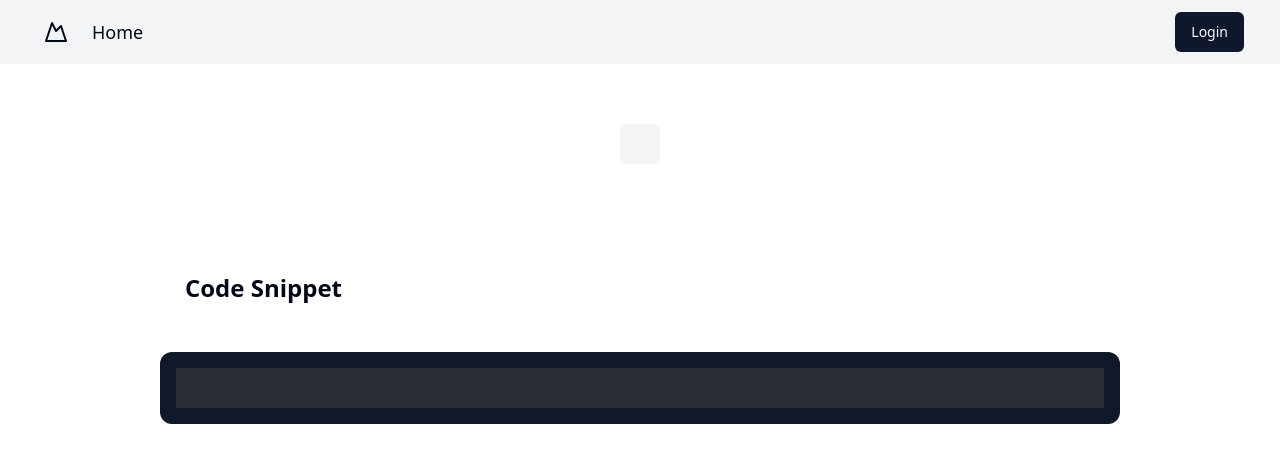
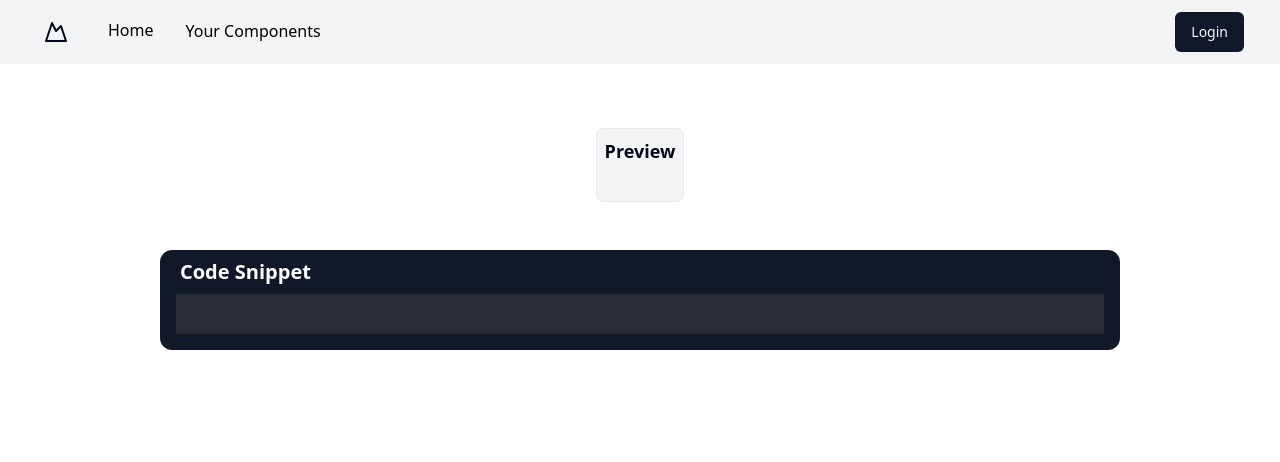
Before and after one commit to AayushtheCoder01/share-components, a React (Vite) app: page /components/codes/1/1 in a window 1280 px wide. Shown: the top 462 px of the page. Built offline with nearby package versions, Linux system fonts and the light colour scheme; no server answers.

Commit message:
layoutChanged

```diff
--- a/src/App.css
+++ b/src/App.css
@@ -1,7 +1,8 @@
 .snippit-text{
-  margin-left: 14%;
-  margin-bottom: 2rem;
-  font-size: 30px;
+  display: flex;
+  align-items: center;
+  justify-content: start;
+  width: 100%;
 }
 .urlBtn{
   transition-delay: 0.01s;
--- a/src/Components/Card.jsx
+++ b/src/Components/Card.jsx
@@ -7,10 +7,10 @@ function Card({data, collectionId}) {
   const htmlString = code;
   const parsedHtml = parse(htmlString);
   return (
-<div className="w-12/12 mb-5 h-auto">
+<div className="w-12/12 mb-5 h-auto m-2 wiauto max-w-[300px]">
   <div className="w-12/12 h-auto">
-    <div className="min-w-[350px] h-auto mx-auto bg-white rounded-md overflow-hidden shadow-md m-0">
-      <div className="flex p-2 items-center justify-center overflow-hidden bg-gray-200 h-48">
+    <div className="min-w-[300px] h-auto mx-auto bg-white rounded-md overflow-hidden shadow-md m-0">
+      <div className="flex p-2 items-center justify-center overflow-hidden bg-gray-200 h-48 overflow-hidden">
         {parsedHtml}
       </div>
       <div className="p-4">
--- a/src/Components/Codes.jsx
+++ b/src/Components/Codes.jsx
@@ -61,20 +61,29 @@ function Codes() {
 
   return (
     <>
-    <div className='flex items-center h-auto mt-10 mb-10 w-full justify-center p-5'>
-      <div className='p-5 bg-gray-100 rounded-lg'>
-            <Preview code={code}/>
+
+    <div className='flex items-center h-auto mt-10 mb-10 w-full justify-center p-2'>
+      <div className='p-2 bg-gray-100 border border-solid border-gray-200 rounded-lg mt-20'>
+        <div className='w-full flex justify-center'>
+          <h3 className='font-semibold text-lg mb-5 '>Preview</h3>
+        </div>
+
+        <div className='mb-2 px-2'>
+          <Preview code={code}/>
+        </div>
+
           </div>
     </div>
 
 
-    <div className='flex items-center h-auto w-full p-2 mt-20'>
-      <h2 className='snippit-text text-2xl font-bold'>Code Snippet</h2>
-    </div>
-
-    <div className='w-full mt-2 flex justify-center'>
+    <div className='w-full mt-2 flex justify-center mb-5'>
       <div className='w-9/12 bg-gray-900 h-auto p-4 pt-1 rounded-xl'>
         <div className='flex justify-end text-white mb-1 p-1'>
+          <div className='snippit-text'>
+            <h2 className=' text-xl font-bold'>Code Snippet</h2>
+          </div>
+
+
           {code? <button onClick={copyCode} className={`${isCopy? 'bg-green-500': 'bg-blue-500'} p-1 rounded-sm mx-1 px-2 text-md`}>{isCopy? <IoMdCheckmark /> : <IoIosCopy />}</button> : ''}
           {code? <button title="copy url to share" onClick={copyUrl} className={`urlBtn ${isCopyUrl? 'bg-blue-500' : 'bg-green-500'} p-1 rounded-sm px-2 mx-1 text-md`}>{isCopyUrl? <IoMdCheckmark size={'1.5rem'}/> : 'share'}</button> : ''}
         </div>
--- a/src/Components/Component.jsx
+++ b/src/Components/Component.jsx
@@ -32,12 +32,12 @@ function Component() {
 
   return (
     <>
-    {isLoading? <p className='text-center mt-20'>Loading...</p> :<div className='flex mt-10 w-full overflow-hidden'>
+    {isLoading? <p className='text-center mt-20'>Loading...</p> :<div className='flex mt-10 w-full'>
       <div className=''>
-        <SideNavbar></SideNavbar>
+        {/* <SideNavbar></SideNavbar> */}
       </div>
 
-      <div className="flex flex-col w-full md:pl-20 md:w-10/12 h-auto overflow-y-auto scroll">
+      <div className="flex flex-wrap w-full justify-center block h-auto scroll">
         {data.map(item => (
           <Card key={item.$id} data={item} collectionId={'65e8b7272cd65c037a79'}/>
         ))}
--- a/src/Components/UserComponents.jsx
+++ b/src/Components/UserComponents.jsx
@@ -128,9 +128,9 @@ function UserComponents() {
     </div>
 
     <div className='flex flex-row w-full mt-10 p-2 px-10'>
-      <SideNavbar/>
+      {/* <SideNavbar/> */}
 
-      <div className="flex flex-col flex-wrap w-full md:pl-20 md:w-9/12 overflow-y-auto">
+      <div className="flex flex-col flex-wrap w-full md:pl-20 md:w-12/12 overflow-y-auto">
         {loading? <p className='text-center'>Loading...</p>: isLoggedIn? userData.map(id => (
           <DataLoader key={id} userData={id} collectionId={'65f305269a55fcffc6eb'}/>
         )) : <p className='text-center'>Please Login!</p>}
--- a/src/Components/component/new-header.jsx
+++ b/src/Components/component/new-header.jsx
@@ -23,7 +23,7 @@ export function NewHeader() {
 
   return (
     <>
-    <header className="flex px-5 items-center h-16 bg-gray-100 px-4 w-full shrink-0">
+    <header className="flex px-5 items-center h-16 bg-gray-100 px-4 w-full shrink-0 top-0">
       <div onClick={() => {
         setNavBtn(!navBtn)
       }} className="m-2 mr-4 md:hidden cursor-pointer">{navBtn? <MdOutlineKeyboardArrowUp size={'25'}/> : <IoIosArrowDown size={'25'}/>}</div>
@@ -31,8 +31,14 @@ export function NewHeader() {
         <MountainIcon className="h-6 w-6" />
         <span className="sr-only">Acme Inc</span>
       </NavLink>
-      <NavLink className="mr-6 text-lg hidden md:block" href="#">
-        Home
+            <NavLink to={'/home'} className={({isActive})=> `py-2 mb-1 ${isActive? 'text-blue-600' : ' text-black'} cursor-pointer rounded-md`} href="#">
+
+      <span className="mx-4 font-medium">Home</span>
+      </NavLink>
+
+      <NavLink to={'/your-components'} className={({isActive})=> `py-2 mb-1 ${isActive? 'text-blue-600' : ' text-black'} py-2 mb-1 cursor-pointer mb-[2px] rounded-md`} href="#">
+
+      <span className="mx-4 font-medium">Your Components</span>
       </NavLink>
       <div className="flex items-center space-x-4 ml-auto px-4">
         {user.name? <div className="text-lg hidden md:block font-semibold text-gray-500 border border-green-300 bg-green-100 p-1 px-3 rounded-3xl">{user.name}</div> : ""}
--- a/src/Layout.jsx
+++ b/src/Layout.jsx
@@ -8,7 +8,10 @@ function Layout() {
 
   return (
     <>
-        <NewHeader/>
+    <div className='fixed  w-full top-0 left-0 '>
+      <NewHeader/>
+    </div>
+
         <Outlet/>
     </>
 
--- a/src/store/createSlice.js
+++ b/src/store/createSlice.js
@@ -1,5 +1,6 @@
 import { createSlice } from "@reduxjs/toolkit";
 import { account } from '../appwrite/appwriteConfig'
+import { useNavigate } from "react-router-dom";
 const initialState = {
     isLoggedIn: false,
     user: {}
@@ -26,11 +27,13 @@ export default slice.reducer
 
 export function fetchUser () {
     return async function getUser(dispatch, getState) {
+        const navigate = useNavigate()
         const userData = await account.get()
         userData.then(
             function(response) {
                 dispatch(login(response))
                 console.log(response)
+                navigate('/home')
             },
             function(error) {
                 console.log('user not found!')
```
